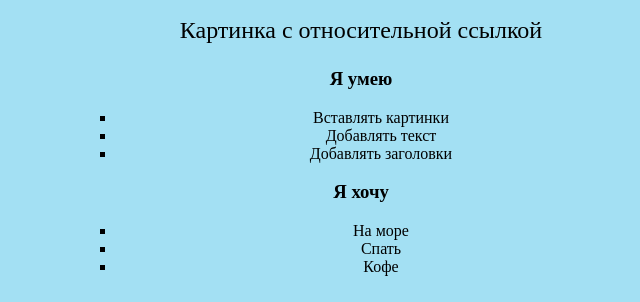
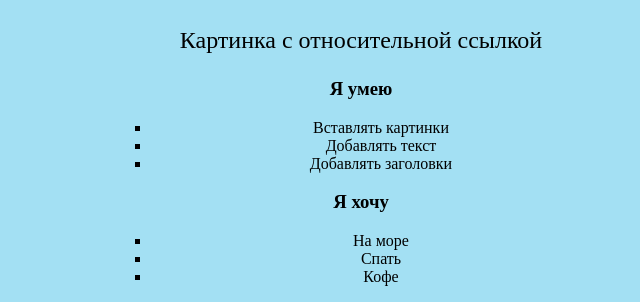
Before and after one commit to Violetta-Yakovleva/web-course, a PHP site: page /index2.html in a window 1280 px wide. Shown: the part 951-1253 px from the top of the page, without its empty margins (279-919 px from the left). Before the commit the page ends 1227 px from the top, so only its background shows below. Run offline with PHP 8.4, Linux system fonts and the light colour scheme.

Commit message:
Seminar 2

```diff
--- a/Seminar2/style.css
+++ b/Seminar2/style.css
@@ -23,5 +23,6 @@ li{
     list-style-type: square;
 }
 .parent{
-    display: inline-block;
+    width: 500px;
+    margin: 0 auto;
 }
```
